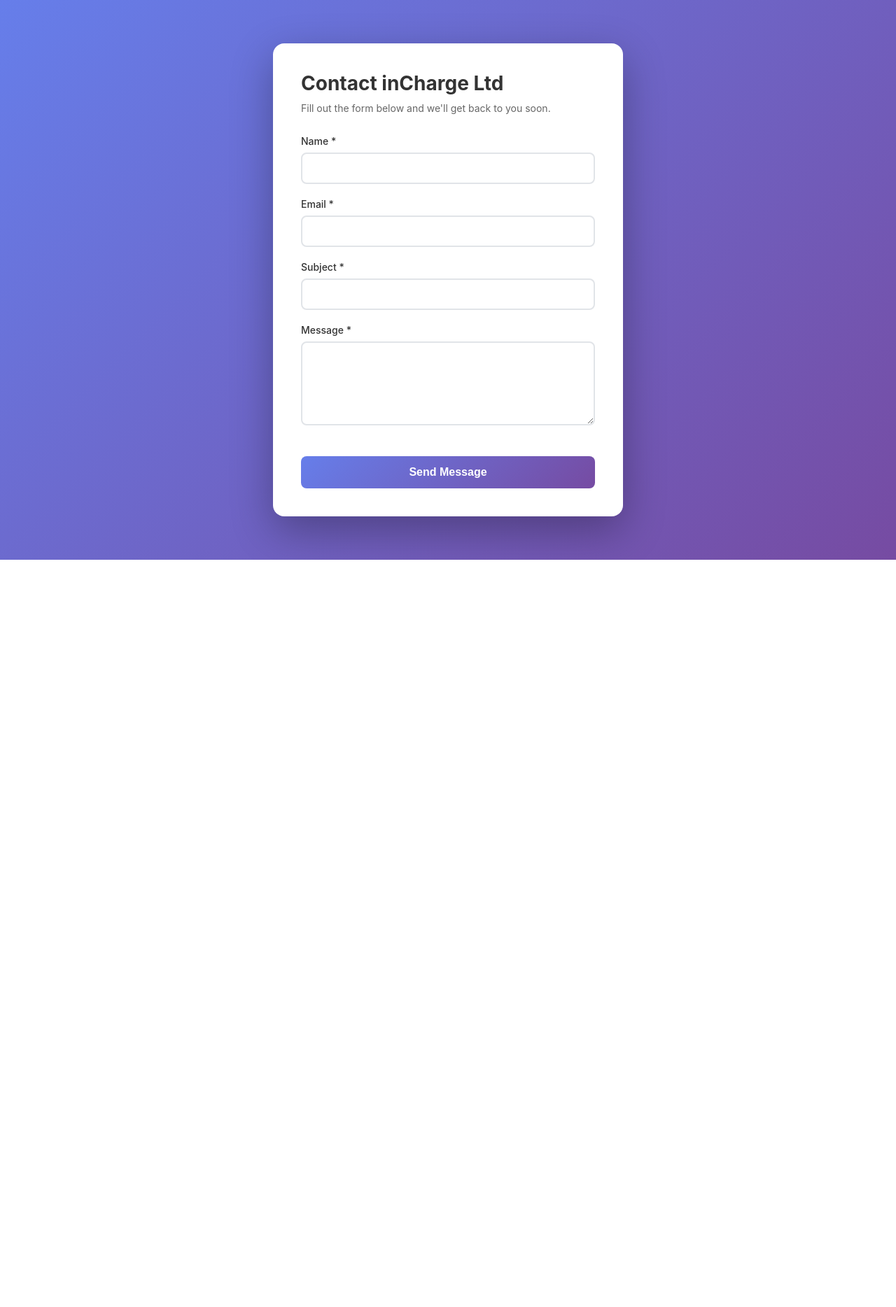
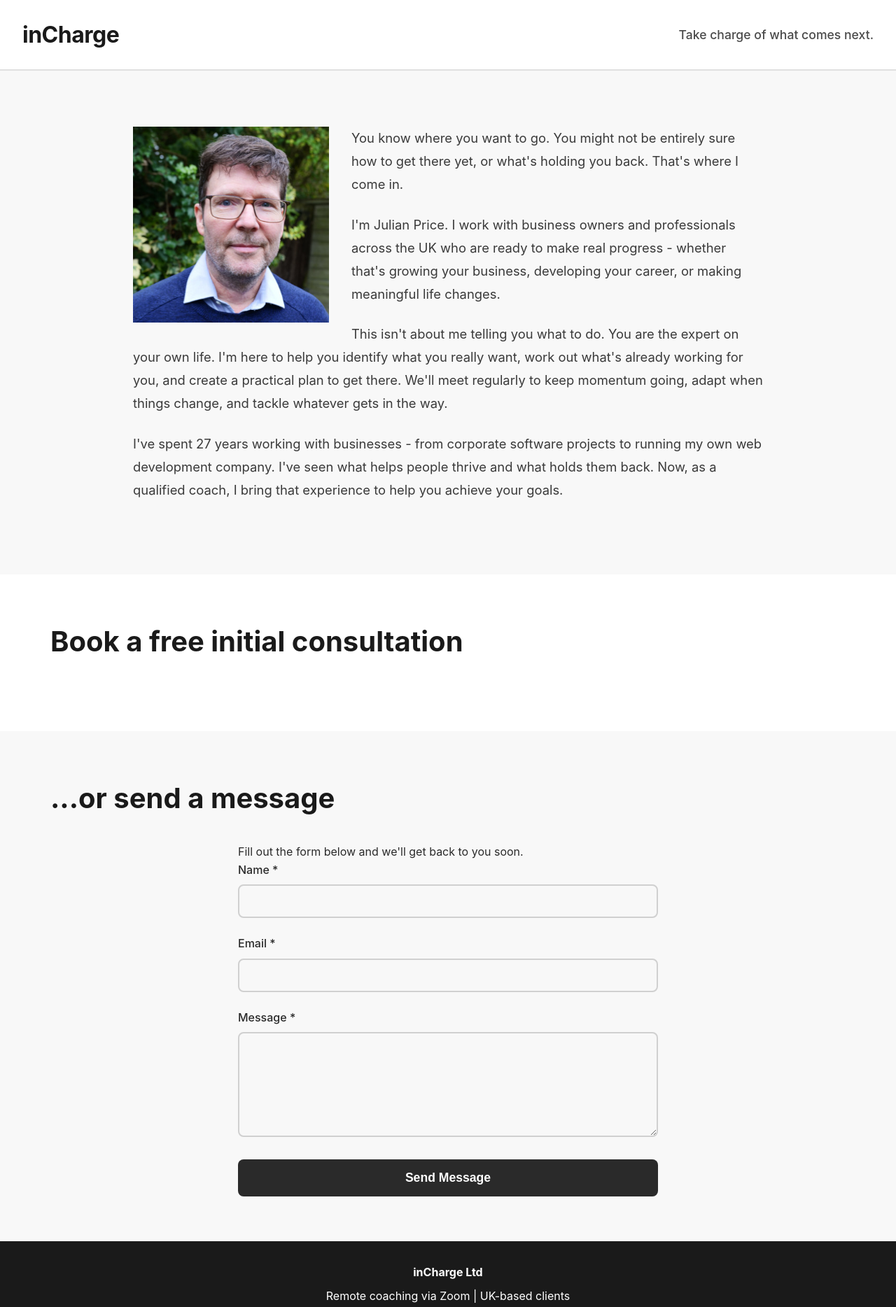
Before and after one commit to incharge/cloudflare, a website: page public/index.html in a window 1280 px wide. Shown: the top 1868 px of the page at 70% size. Before the commit the page ends 800 px from the top, so only its background shows below. Drawn offline with Linux system fonts and the light colour scheme; a script that the page names is missing.

Commit message:
Add cal.com. Switch theme.

```diff
--- a/public/index.html
+++ b/public/index.html
@@ -3,7 +3,7 @@
 <head>
     <meta charset="UTF-8">
     <meta name="viewport" content="width=device-width, initial-scale=1.0">
-    <title>inCharge coaching</title>
+    <title>inCharge - Goal-Oriented Coaching</title>
     <script src="https://challenges.cloudflare.com/turnstile/v0/api.js" async defer></script>
     <style>
         * {
@@ -14,94 +14,195 @@
 
         body {
             font-family: -apple-system, BlinkMacSystemFont, 'Segoe UI', Roboto, Oxygen, Ubuntu, Cantarell, sans-serif;
-            background: linear-gradient(135deg, #667eea 0%, #764ba2 100%);
-            min-height: 100vh;
+            line-height: 1.6;
+            color: #2a2a2a;
+            background: #ffffff;
+        }
+
+        header {
+            background: #ffffff;
+            border-bottom: 2px solid #e0e0e0;
+            padding: 1.5rem 2rem;
+            display: flex;
+            justify-content: space-between;
+            align-items: center;
+            position: sticky;
+            top: 0;
+            z-index: 100;
+        }
+
+        .logo {
+            font-size: 2rem;
+            font-weight: 700;
+            color: #1a1a1a;
+            letter-spacing: -0.5px;
+        }
+
+        .tagline {
+            font-size: 1.1rem;
+            color: #4a4a4a;
+            font-weight: 500;
+        }
+
+        .container {
+            max-width: 1200px;
+            margin: 0 auto;
+            padding: 0 2rem;
+        }
+
+        section {
+            padding: 4rem 0;
+        }
+
+        .intro-section {
+            background: #f8f8f8;
+            padding: 5rem 0;
+        }
+
+        .intro-content {
+            max-width: 900px;
+            margin: 0 auto;
+        }
+
+        .profile-image {
+            width: 280px;
+            height: 280px;
+            background: #d0d0d0;
+            float: left;
+            margin: 0 2rem 1rem 0;
             display: flex;
             align-items: center;
             justify-content: center;
-            padding: 20px;
+            color: #666;
+            font-size: 0.9rem;
+            text-align: center;
         }
 
-        .container {
-            background: white;
-            border-radius: 16px;
-            box-shadow: 0 20px 60px rgba(0, 0, 0, 0.3);
-            max-width: 500px;
-            width: 100%;
-            padding: 40px;
+        .intro-text {
+            font-size: 1.15rem;
+            line-height: 1.8;
+            color: #3a3a3a;
         }
 
-        h1 {
-            color: #333;
-            margin-bottom: 10px;
-            font-size: 28px;
+        .intro-text p {
+            margin-bottom: 1.5rem;
         }
 
-        .subtitle {
+        h2 {
+            font-size: 2.5rem;
+            margin-bottom: 2rem;
+            color: #1a1a1a;
+            font-weight: 700;
+        }
+
+        .video-section {
+            background: #ffffff;
+            text-align: center;
+        }
+
+        .video-container {
+            max-width: 800px;
+            margin: 0 auto;
+            background: #e0e0e0;
+            aspect-ratio: 16/9;
+            display: flex;
+            align-items: center;
+            justify-content: center;
             color: #666;
-            margin-bottom: 30px;
-            font-size: 14px;
+            font-size: 1.1rem;
+        }
+
+        .testimonials-section {
+            background: #f8f8f8;
+        }
+
+        .testimonials-grid {
+            display: grid;
+            grid-template-columns: repeat(auto-fit, minmax(300px, 1fr));
+            gap: 2rem;
+            margin-top: 2rem;
+        }
+
+        .testimonial {
+            background: #ffffff;
+            padding: 2rem;
+            border-left: 4px solid #4a4a4a;
+        }
+
+        .testimonial-text {
+            font-style: italic;
+            margin-bottom: 1rem;
+            color: #3a3a3a;
+            line-height: 1.7;
+        }
+
+        .testimonial-author {
+            font-weight: 600;
+            color: #1a1a1a;
+        }
+
+        .book-section {
+            background: #ffffff;
+        }
+
+        .contact-section {
+            background: #f8f8f8;
+        }
+
+        .form-container {
+            max-width: 600px;
+            margin: 0 auto;
         }
 
         .form-group {
-            margin-bottom: 20px;
+            margin-bottom: 1.5rem;
         }
 
         label {
             display: block;
-            margin-bottom: 8px;
-            color: #333;
+            margin-bottom: 0.5rem;
             font-weight: 500;
-            font-size: 14px;
+            color: #2a2a2a;
         }
 
         input, textarea {
             width: 100%;
-            padding: 12px;
-            border: 2px solid #e1e4e8;
+            padding: 0.75rem;
+            border: 2px solid #d0d0d0;
+            background: #f8f8f8;
+            font-size: 1rem;
+            font-family: inherit;
+            transition: border-color 0.3s;
             border-radius: 8px;
-            font-size: 14px;
-            transition: border-color 0.3s;
-            font-family: inherit;
         }
+
 
         input:focus, textarea:focus {
             outline: none;
-            border-color: #667eea;
+            border-color: #4a4a4a;
+            background: #ffffff;
         }
 
         textarea {
             resize: vertical;
-            min-height: 120px;
-        }
-
-        .captcha-container {
-            margin: 20px 0;
-            display: flex;
-            justify-content: center;
+            min-height: 150px;
         }
 
         button {
             width: 100%;
-            padding: 14px;
-            background: linear-gradient(135deg, #667eea 0%, #764ba2 100%);
-            color: white;
+            background: #2a2a2a;
+            color: #ffffff;
+            padding: 1rem 3rem;
             border: none;
-            border-radius: 8px;
-            font-size: 16px;
+            font-size: 1.1rem;
             font-weight: 600;
             cursor: pointer;
-            transition: transform 0.2s, box-shadow 0.2s;
+            transition: background 0.3s;
+            border-radius: 8px;
         }
 
-        button:hover:not(:disabled) {
-            transform: translateY(-2px);
-            box-shadow: 0 10px 20px rgba(102, 126, 234, 0.4);
-        }
-
-        button:disabled {
-            opacity: 0.6;
-            cursor: not-allowed;
+        button:hover {
+            background: #1a1a1a;
         }
 
                 .message {
@@ -142,13 +243,102 @@
         @keyframes spin {
             to { transform: rotate(360deg); }
         }
+
+        footer {
+            background: #1a1a1a;
+            color: #ffffff;
+            text-align: center;
+            padding: 2rem;
+        }
+
+        .footer-content {
+            max-width: 800px;
+            margin: 0 auto;
+        }
+
+        .footer-content p {
+            margin-bottom: 0.5rem;
+        }
+
+        @media (max-width: 375px) {
+        }
+        @media (max-width: 768px) {
+            header {
+                flex-direction: column;
+                gap: 1rem;
+                text-align: center;
+            }
+
+            .logo {
+                font-size: 1.75rem;
+            }
+
+            .tagline {
+                font-size: 1rem;
+            }
+
+            .profile-image {
+                display: block;
+                width: 100%;
+                height: auto;
+                float: none;
+                margin: 0 auto 1.5rem auto;
+            }
+
+        }
     </style>
 </head>
 <body>
+    <header>
+        <div class="logo">inCharge</div>
+        <div class="tagline">Take charge of what comes next.</div>
+    </header>
+
+    <section class="intro-section">
         <div class="container">
-        <h1>Contact inCharge Ltd</h1>
+            <div class="intro-content">
+                <img class="profile-image" src="img/Julian_Price_375.jpg" />
+                <div class="intro-text">
+                    <p>You know where you want to go. You might not be entirely sure how to get there yet, or what's holding you back. That's where I come in.</p>
+
+                    <p>I'm Julian Price.  I work with business owners and professionals across the UK who are ready to make real progress - whether that's growing your business, developing your career, or making meaningful life changes.</p>
+
+                    <p>This isn't about me telling you what to do. You are the expert on your own life. I'm here to help you identify what you really want, work out what's already working for you, and create a practical plan to get there. We'll meet regularly to keep momentum going, adapt when things change, and tackle whatever gets in the way.</p>
+
+                    <p>I've spent 27 years working with businesses - from corporate software projects to running my own web development company. I've seen what helps people thrive and what holds them back. Now, as a qualified coach, I bring that experience to help you achieve your goals.</p>
+                </div>
+            </div>
+        </div>
+    </section>
+
+    <section class="book-section">
+        <div class="container">
+            <h2>Book a free initial consultation</h2>
+            <div class="form-container">
+			   <!-- Cal inline embed code begins -->
+			   <div style="width:100%;height:100%;overflow:scroll" id="my-cal-inline-initial-consultation"></div>
+			   <script type="text/javascript">
+			   (function (C, A, L) { let p = function (a, ar) { a.q.push(ar); }; let d = C.document; C.Cal = C.Cal || function () { let cal = C.Cal; let ar = arguments; if (!cal.loaded) { cal.ns = {}; cal.q = cal.q || []; d.head.appendChild(d.createElement("script")).src = A; cal.loaded = true; } if (ar[0] === L) { const api = function () { p(api, arguments); }; const namespace = ar[1]; api.q = api.q || []; if(typeof namespace === "string"){cal.ns[namespace] = cal.ns[namespace] || api;p(cal.ns[namespace], ar);p(cal, ["initNamespace", namespace]);} else p(cal, ar); return;} p(cal, ar); }; })(window, "https://app.cal.com/embed/embed.js", "init");
+			   Cal("init", "initial-consultation", {origin:"https://app.cal.com"});
+
+			   Cal.ns["initial-consultation"]("inline", {
+				   elementOrSelector:"#my-cal-inline-initial-consultation",
+				   config: {"layout":"month_view"},
+				   calLink: "incharge/initial-consultation",
+			   });
+
+			   Cal.ns["initial-consultation"]("ui", {"hideEventTypeDetails":true,"layout":"month_view"});
+			   </script>
+			<!-- Cal inline embed code ends -->
+            </div>
+        </div>
+    </section>
+
+    <section class="contact-section">
+        <div class="container">
+            <h2>...or send a message</h2>
+            <div class="form-container">
 				<p class="subtitle">Fill out the form below and we'll get back to you soon.</p>
-
 				<form id="contactForm">
 					<div class="form-group">
 						<label for="name">Name *</label>
@@ -160,10 +350,6 @@
 						<input type="email" id="email" name="email" required>
 					</div>
 
-            <div class="form-group">
-                <label for="subject">Subject *</label>
-                <input type="text" id="subject" name="subject" required>
-            </div>
 
 					<div class="form-group">
 						<label for="message">Message *</label>
@@ -178,9 +364,18 @@
 						Send Message
 					</button>
 				</form>
-
 				<div id="statusMessage" class="message"></div>
             </div>
+        </div>
+    </section>
+
+    <footer>
+        <div class="footer-content">
+            <p><strong>inCharge Ltd</strong></p>
+            <p>Remote coaching via Zoom | UK-based clients</p>
+            <p>Sessions: £80 per hour</p>
+        </div>
+    </footer>
 
     <script>
         const form = document.getElementById('contactForm');
@@ -190,7 +385,7 @@
         form.addEventListener('submit', async (e) => {
             e.preventDefault();
 
-            let turnstileResponse = null;
+            let turnstileResponse = "0";
             try {
                 turnstileResponse = turnstile.getResponse();
                 if (!turnstileResponse) {
@@ -205,7 +400,6 @@
             const formData = {
                 name: document.getElementById('name').value,
                 email: document.getElementById('email').value,
-                subject: document.getElementById('subject').value,
                 message: document.getElementById('message').value,
                 turnstileToken: turnstileResponse
             };
```
Also changed, not shown: public/img/Julian_Price_375.jpg (added). Lines whose indentation alone changed are shown as unchanged.
